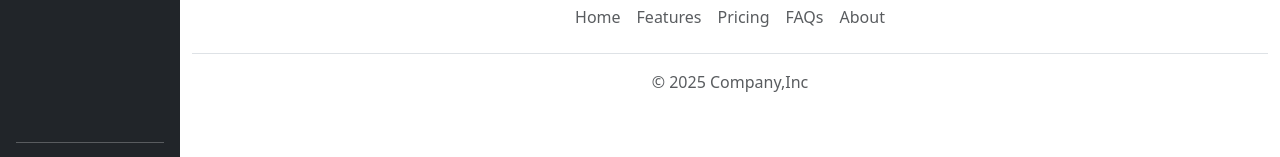
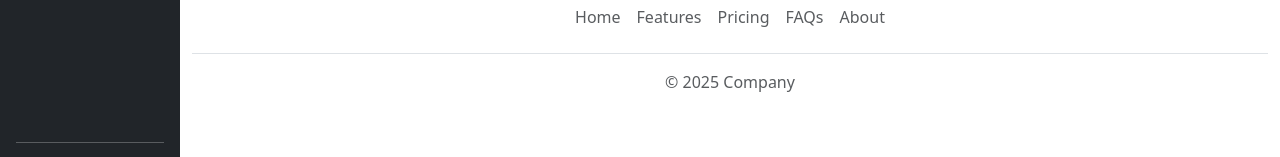
Before and after one commit to TejasS-5/Social-Media, a React (Vite) app: page / in a window 1280 px wide. Shown: the part 593-750 px from the top of the page. Built offline with nearby package versions, Linux system fonts and the light colour scheme; grey boxes are pictures that could not be loaded.

Commit message:
Update Footer.jsx

```diff
--- a/src/components/Footer.jsx
+++ b/src/components/Footer.jsx
@@ -33,7 +33,7 @@ const Footer = () => {
           </li>{" "}
         </ul>{" "}
         <p className="text-center text-body-secondary">
-          © 2025 Company,Inc
+          © 2025 Company
         </p>{" "}
       </footer>{" "}
     </div>
```
